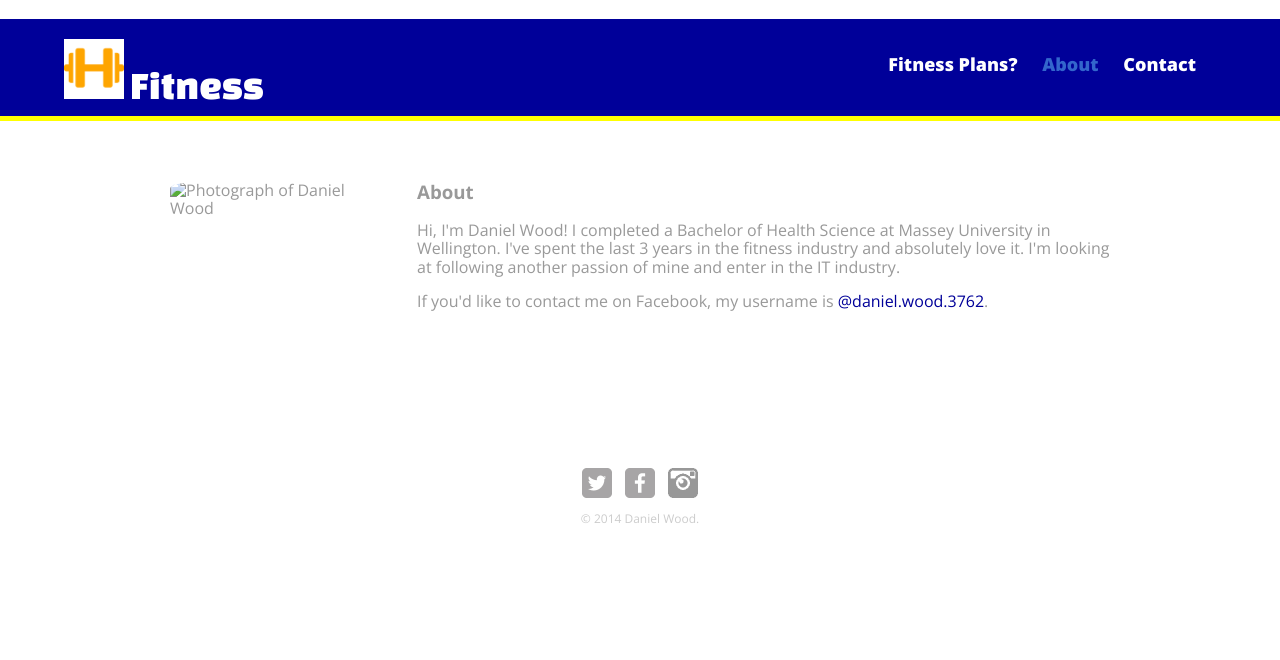
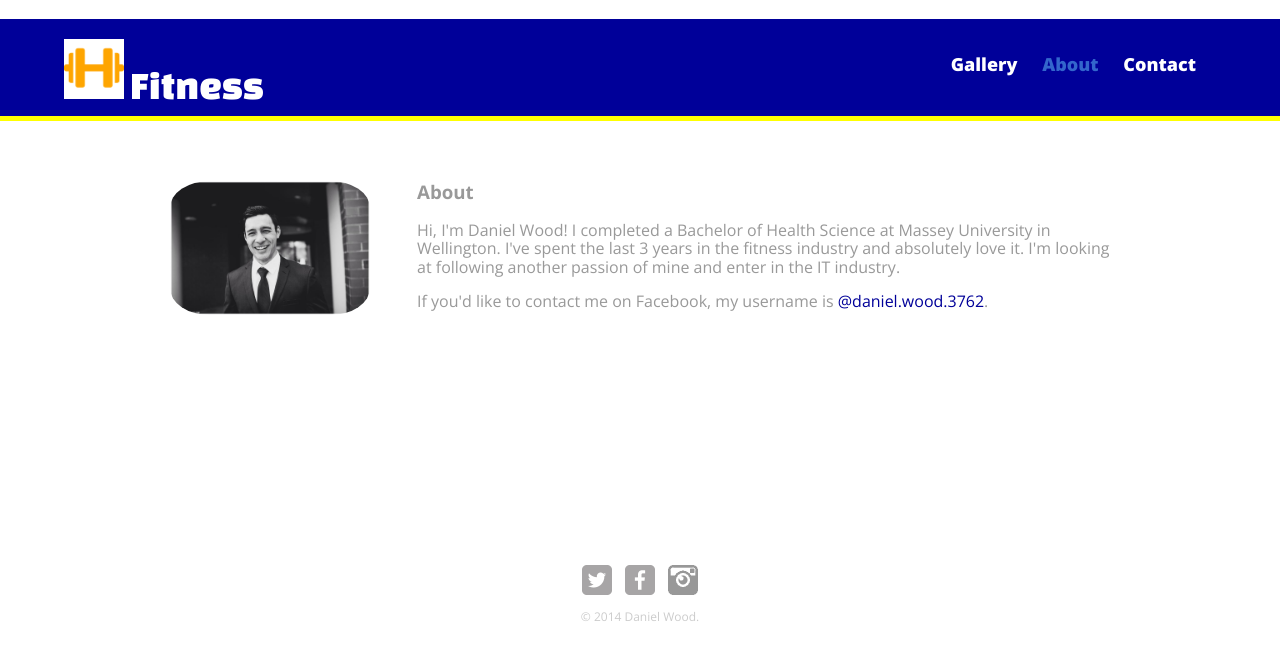
Before and after one commit to danielrogerwood/danielrogerwood.github.io, a plain HTML site: page about.html in a window 1280 px wide. Drawn offline with nearby package versions, Linux system fonts and the light colour scheme.

Commit message:
fixing file name for About Page picture and changing index title to Gallery

```diff
--- a/about.html
+++ b/about.html
@@ -18,7 +18,7 @@
         </div>
         <nav>
           <ul>
-             <li><a href="index.html"> Fitness Plans?</a></li>
+             <li><a href="index.html">Gallery</a></li>
              <li><a href="about.html" class="selected">About</a></li>
              <li><a href="contact.html">Contact</a></li>
           </ul>
@@ -26,7 +26,7 @@
     </header>
     <div id="wrapper">
       <section>
-        <img src="img/dan-pic.jpg" alt="Photograph of Daniel Wood" class="profile-photo">
+        <img src="img/dan.jpg" alt="Photograph of Daniel Wood" class="profile-photo">
         <h3> About </h3>
         <p> Hi, I'm Daniel Wood! I completed a Bachelor of Health Science at Massey University in Wellington. I've spent the last 3 years in the fitness industry and absolutely love it. I'm looking at following another passion of mine and enter in the IT industry.  </p>
         <p> If you'd like to contact me on Facebook, my username is <a href="http://facebook.com/daniel.wood.3762">@daniel.wood.3762</a>.</p>
```
Also changed, not shown: contact.html (+1 -1 lines), index.html (+1 -1 lines).
